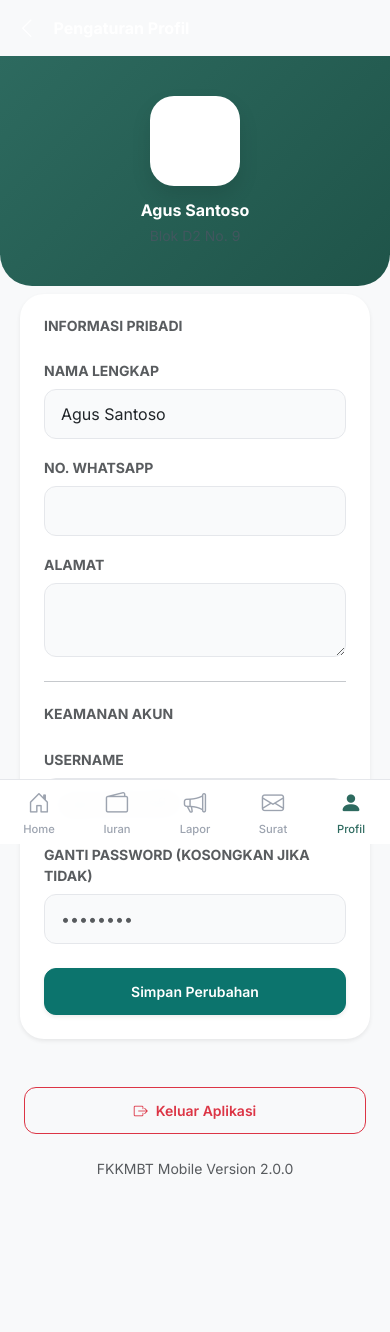
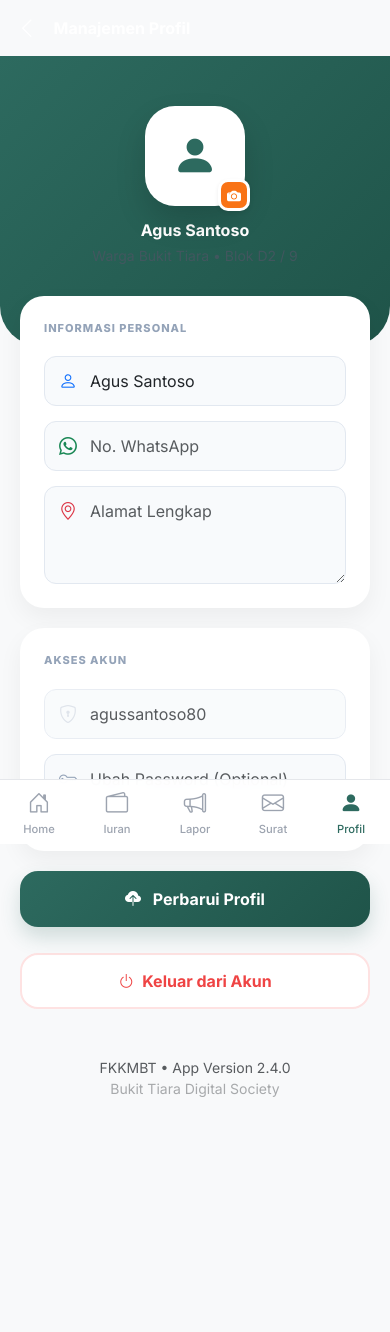
Before and after one commit to FikriBintangx/FKKMBT, a CodeIgniter app: page /fkkmbt/user/profil in a window 390 px wide. After the commit the page ends 1097 px from the top, so only its background shows below. Run offline with CodeIgniter, Linux system fonts and the light colour scheme; a user stored in the database is signed in; data comes from the database, SQL or seed files in the repository; data that the repository does not hold is empty.

Commit message:
fix: resolve raw HTML in address field and redesign profile UI to premium native mobile

```diff
--- a/application/views/user/profil.php
+++ b/application/views/user/profil.php
@@ -2,7 +2,7 @@
 <html lang="id">
 <head>
     <meta charset="UTF-8">
-    <meta name="viewport" content="width=device-width, initial-scale=1.0, maximum-scale=1.0, user-scalable=no">
+    <meta name="viewport" content="width=device-width, initial-scale=1.0, maximum-scale=1.0, user-scalable=no, viewport-fit=cover">
     <title>Profil Saya - FKKMBT</title>
     <link href="https://cdn.jsdelivr.net/npm/bootstrap@5.3.0/dist/css/bootstrap.min.css" rel="stylesheet">
     <link rel="stylesheet" href="https://cdn.jsdelivr.net/npm/bootstrap-icons@1.11.0/font/bootstrap-icons.css">
@@ -12,100 +12,189 @@
     <link rel="stylesheet" href="<?= base_url('assets/css/style.css') ?>">
     <link rel="stylesheet" href="<?= base_url('assets/css/mobile.css?v='.time()) ?>">
     <style>
-        .profile-header {
+        .profile-hero {
             background: var(--primary-gradient);
-            padding: 40px 20px;
-            border-radius: 0 0 32px 32px;
+            padding: 50px 20px 80px;
+            border-radius: 0 0 40px 40px;
             text-align: center;
             color: white;
-            margin-bottom: -40px;
+            position: relative;
         }
-        .avatar-box {
-            width: 90px; height: 90px;
+        .profile-avatar-wrapper {
+            position: relative;
+            display: inline-block;
+            margin-bottom: 15px;
+        }
+        .profile-avatar {
+            width: 100px; height: 100px;
             background: white;
-            border-radius: 24px;
-            margin: 0 auto 15px;
+            border-radius: 30px;
             display: flex; align-items: center; justify-content: center;
-            font-size: 40px; color: var(--primary-color);
-            box-shadow: 0 10px 20px rgba(0,0,0,0.1);
+            font-size: 45px; color: #2d6a5f;
+            box-shadow: 0 15px 30px rgba(0,0,0,0.15);
+            border: 4px solid rgba(255,255,255,0.2);
         }
-        .settings-card {
+        .edit-badge {
+            position: absolute;
+            bottom: -5px; right: -5px;
+            background: #f97316;
+            color: white;
+            width: 32px; height: 32px;
+            border-radius: 10px;
+            display: flex; align-items: center; justify-content: center;
+            border: 3px solid white;
+            font-size: 14px;
+        }
+        .settings-container {
+            margin-top: -50px;
+            padding: 0 20px 100px;
+            position: relative;
+            z-index: 10;
+        }
+        .form-group-card {
             background: white;
             border-radius: 24px;
             padding: 24px;
-            margin: 0 20px;
+            box-shadow: 0 10px 25px rgba(0,0,0,0.05);
+            margin-bottom: 20px;
+        }
+        .section-label {
+            font-size: 11px;
+            font-weight: 800;
+            color: #94a3b8;
+            text-transform: uppercase;
+            letter-spacing: 1px;
+            margin-bottom: 20px;
+            display: block;
+        }
+        .input-icon-wrapper {
             position: relative;
-            z-index: 10;
+            margin-bottom: 15px;
+        }
+        .input-icon-wrapper i {
+            position: absolute;
+            left: 15px;
+            top: 50%;
+            transform: translateY(-50%);
+            color: #94a3b8;
+            font-size: 18px;
+        }
+        .input-icon-wrapper .form-control {
+            padding-left: 45px !important;
+            background: #f8fafc !important;
+            border: 1px solid #e2e8f0 !important;
+        }
+        .input-icon-wrapper textarea.form-control {
+            padding-top: 12px !important;
+        }
+        .btn-update {
+            background: var(--primary-gradient);
+            color: white;
+            border: none;
+            width: 100%;
+            padding: 16px;
+            border-radius: 18px;
+            font-weight: 700;
+            box-shadow: 0 10px 20px rgba(45, 106, 95, 0.2);
+            transition: all 0.3s;
+        }
+        .btn-update:active {
+            transform: scale(0.98);
+        }
+        .btn-logout {
+            background: #fff;
+            color: #ef4444;
+            border: 2px solid #fee2e2;
+            width: 100%;
+            padding: 14px;
+            border-radius: 18px;
+            font-weight: 700;
+            margin-top: 10px;
         }
     </style>
 </head>
 <body class="bg-light">
 
-    <!-- Mobile App Bar (Light version) -->
+    <!-- App Bar -->
     <div class="app-bar d-lg-none" style="background: transparent; box-shadow: none;">
         <div class="d-flex align-items-center gap-3">
             <a href="<?= base_url('user/dashboard') ?>" class="text-white"><i class="bi bi-chevron-left fs-4"></i></a>
-            <span class="fw-bold">Pengaturan Profil</span>
+            <span class="fw-bold">Manajemen Profil</span>
         </div>
     </div>
 
-    <div class="profile-header">
-        <div class="avatar-box">
-            <i class="bi bi-person-fill"></i>
+    <div class="profile-hero">
+        <div class="profile-avatar-wrapper">
+            <div class="profile-avatar">
+                <i class="bi bi-person-fill"></i>
+            </div>
+            <div class="edit-badge shadow-sm">
+                <i class="bi bi-camera-fill"></i>
+            </div>
         </div>
         <h4 class="fw-bold mb-1"><?= $warga['nama_lengkap'] ?></h4>
-        <p class="small opacity-75 mb-0">Blok <?= $warga['blok'] ?> No. <?= $warga['no_rumah'] ?></p>
+        <p class="small opacity-75 mb-0">Warga Bukit Tiara • Blok <?= $warga['blok'] ?> / <?= $warga['no_rumah'] ?></p>
     </div>
 
-    <main class="py-5 mt-4">
-        <div class="settings-card shadow-sm mb-4">
-            <h6 class="fw-bold mb-4 text-muted text-uppercase small">Informasi Pribadi</h6>
+    <main class="settings-container">
+        <?php if ($this->session->flashdata('success_msg')): ?>
+            <div class="alert alert-success border-0 shadow-sm rounded-4 mb-4 py-3 d-flex align-items-center gap-3">
+                <i class="bi bi-check-circle-fill fs-4 text-success"></i>
+                <div class="small fw-bold text-success"><?= $this->session->flashdata('success_msg') ?></div>
+            </div>
+        <?php endif; ?>
 
-            <?php if ($this->session->flashdata('success_msg')): ?>
-                <div class="alert alert-success small py-2 mb-4"><?= $this->session->flashdata('success_msg') ?></div>
-            <?php endif; ?>
+        <form action="<?= base_url('user/profil/update') ?>" method="POST">
+            <div class="form-group-card">
+                <label class="section-label">Informasi Personal</label>
 
-            <form action="<?= base_url('user/profil/update') ?>" method="POST">
-                <div class="mb-3">
-                    <label class="form-label small fw-bold text-muted">NAMA LENGKAP</label>
-                    <input type="text" name="nama_lengkap" class="form-control" value="<?= $warga['nama_lengkap'] ?>" required>
-                </div>
-                <div class="mb-3">
-                    <label class="form-label small fw-bold text-muted">NO. WHATSAPP</label>
-                    <input type="text" name="no_hp" class="form-control" value="<?= $warga['no_hp'] ?>" required>
-                </div>
-                <div class="mb-4">
-                    <label class="form-label small fw-bold text-muted">ALAMAT</label>
-                    <textarea name="alamat" class="form-control" rows="2"><?= $warga['alamat'] ?></textarea>
+                <div class="input-icon-wrapper">
+                    <i class="bi bi-person text-primary"></i>
+                    <input type="text" name="nama_lengkap" class="form-control" placeholder="Nama Lengkap" value="<?= $warga['nama_lengkap'] ?>" required>
                 </div>
 
-                <hr class="my-4 opacity-5">
-                <h6 class="fw-bold mb-4 text-muted text-uppercase small">Keamanan Akun</h6>
-
-                <div class="mb-3">
-                    <label class="form-label small fw-bold text-muted">USERNAME</label>
-                    <input type="text" class="form-control bg-light" value="<?= $user['username'] ?>" readonly>
-                </div>
-                <div class="mb-4">
-                    <label class="form-label small fw-bold text-muted">GANTI PASSWORD (KOSONGKAN JIKA TIDAK)</label>
-                    <input type="password" name="password" class="form-control" placeholder="••••••••">
+                <div class="input-icon-wrapper">
+                    <i class="bi bi-whatsapp text-success"></i>
+                    <input type="text" name="no_hp" class="form-control" placeholder="No. WhatsApp" value="<?= $warga['no_hp'] ?>" required>
                 </div>
 
-                <button type="submit" class="btn btn-primary w-100 py-3 rounded-pill fw-bold shadow-sm">
-                    Simpan Perubahan
-                </button>
-            </form>
-        </div>
+                <div class="input-icon-wrapper mb-0">
+                    <i class="bi bi-geo-alt text-danger" style="top: 25px;"></i>
+                    <textarea name="alamat" class="form-control" rows="3" placeholder="Alamat Lengkap"><?= strip_tags($warga['alamat']) ?></textarea>
+                </div>
+            </div>
 
-        <div class="px-4 mt-5">
-            <a href="<?= base_url('auth/logout') ?>" class="btn btn-outline-danger w-100 py-3 rounded-pill fw-bold">
-                <i class="bi bi-box-arrow-right me-2"></i>Keluar Aplikasi
+            <div class="form-group-card">
+                <label class="section-label">Akses Akun</label>
+
+                <div class="input-icon-wrapper">
+                    <i class="bi bi-shield-lock"></i>
+                    <input type="text" class="form-control bg-light opacity-75" value="<?= $user['username'] ?>" readonly>
+                </div>
+
+                <div class="input-icon-wrapper mb-0">
+                    <i class="bi bi-key"></i>
+                    <input type="password" name="password" class="form-control" placeholder="Ubah Password (Optional)">
+                </div>
+                <small class="text-muted mt-2 d-block" style="font-size: 10px;">Kosongkan jika tidak ingin mengubah password.</small>
+            </div>
+
+            <button type="submit" class="btn-update mb-3">
+                <i class="bi bi-cloud-upload-fill me-2"></i> Perbarui Profil
+            </button>
+
+            <a href="<?= base_url('auth/logout') ?>" class="btn-logout text-decoration-none d-flex align-items-center justify-content-center">
+                <i class="bi bi-power me-2"></i> Keluar dari Akun
             </a>
-            <p class="text-center text-muted mt-4 pb-5 small">FKKMBT Mobile Version 2.0.0</p>
-        </div>
+        </form>
+
+        <p class="text-center text-muted mt-5 small">
+            FKKMBT • App Version 2.4.0<br>
+            <span class="opacity-50">Bukit Tiara Digital Society</span>
+        </p>
     </main>
 
-    <!-- Native Bottom Nav -->
+    <!-- Bottom Nav -->
     <?php $this->load->view('templates/mobile_nav'); ?>
 
     <script src="https://cdn.jsdelivr.net/npm/bootstrap@5.3.0/dist/js/bootstrap.bundle.min.js"></script>
```
